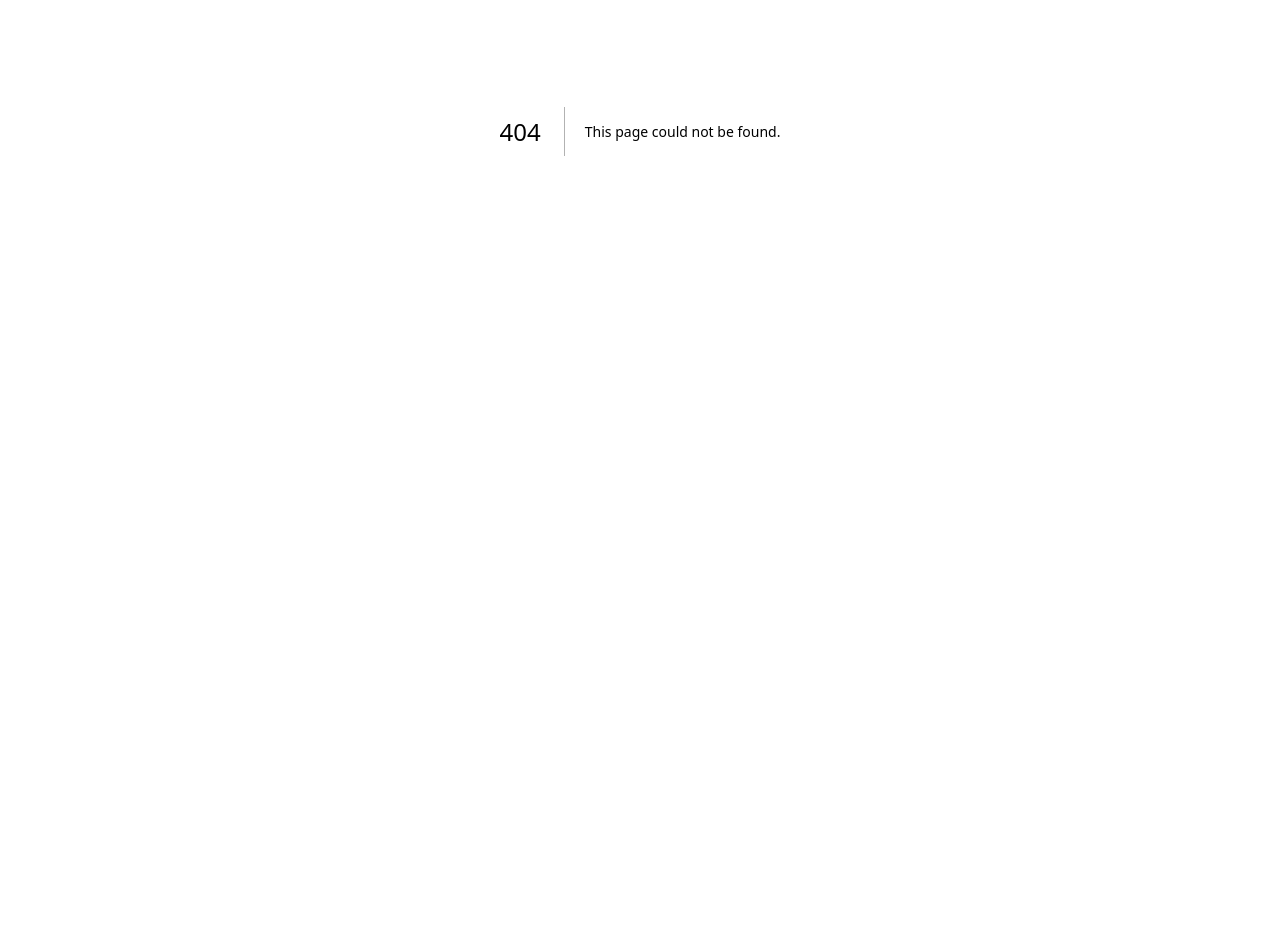
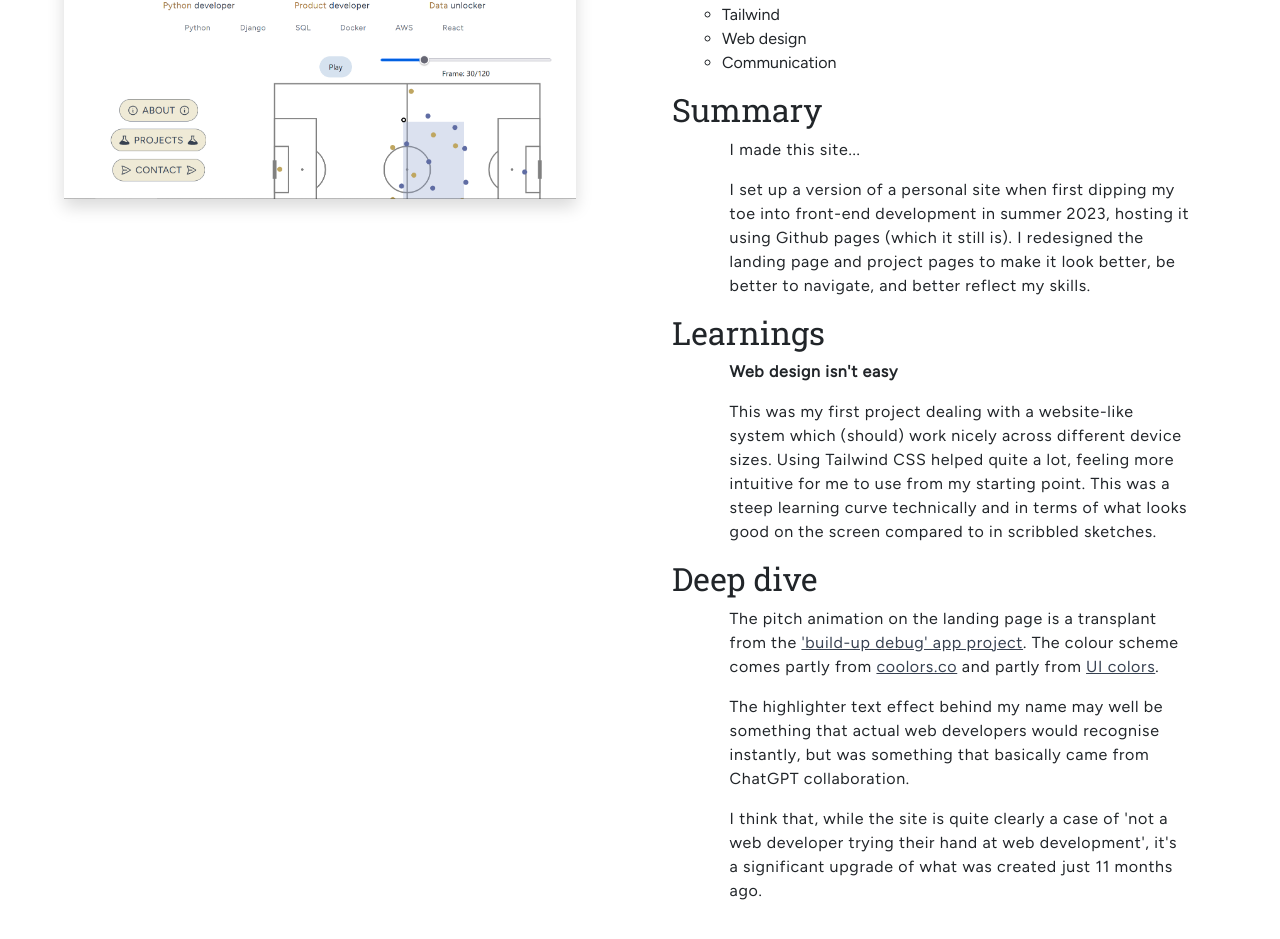
Before and after one commit to mrkthmpsn/mrkthmpsn.github.io, a Next.js app: page /personal-site-project in a window 1280 px wide. Before the commit this address had no page. Shown: the part 269-1208 px from the top of the page. Before the commit the page ends 800 px from the top, so only its background shows below. Built offline with nearby package versions, Linux system fonts and the light colour scheme.

Commit message:
Add project page and card for the site itself

```diff
--- /dev/null
+++ b/app/personal-site-project/page.tsx
@@ -0,0 +1,16 @@
+import markdown from "./personal-site-project.md";
+import ProjectPageWrapper from "@/components/projectPageWrapper";
+import headerImage from "@/public/images/home_page_thumbs/personal-site-may-2024.png";
+
+const PersonalSiteProjectPage = () => {
+  return (
+    <ProjectPageWrapper
+      pageTitle={"This site!"}
+      pageMarkdown={markdown}
+      dateString="April-May 2024"
+      headerImage={headerImage}
+    />
+  );
+};
+
+export default PersonalSiteProjectPage;
--- /dev/null
+++ b/app/personal-site-project/personal-site-project.md
@@ -0,0 +1,26 @@
+## Tech/Skills
+
+- React
+- Tailwind
+- Web design
+- Communication
+
+## Summary
+
+I made this site...
+
+I set up a version of a personal site when first dipping my toe into front-end development in summer 2023, hosting it using Github pages (which it still is). I redesigned the landing page and project pages to make it look better, be better to navigate, and better reflect my skills.
+
+## Learnings
+
+**Web design isn't easy**
+
+This was my first project dealing with a website-like system which (should) work nicely across different device sizes. Using Tailwind CSS helped quite a lot, feeling more intuitive for me to use from my starting point. This was a steep learning curve technically and in terms of what looks good on the screen compared to in scribbled sketches.
+
+## Deep dive
+
+The pitch animation on the landing page is a transplant from the ['build-up debug' app project](/debug-buildup). The colour scheme comes partly from [coolors.co](coolors.co) and partly from [UI colors](https://uicolors.app/create).
+
+The highlighter text effect behind my name may well be something that actual web developers would recognise instantly, but was something that basically came from ChatGPT collaboration.
+
+I think that, while the site is quite clearly a case of 'not a web developer trying their hand at web development', it's a significant upgrade of what was created just 11 months ago.
--- a/app/projects/page.tsx
+++ b/app/projects/page.tsx
@@ -12,6 +12,7 @@ import twenty3VisThumb from "@/public/images/home_page_thumbs/twenty3-vis-1.png"
 import twenty3MatchCentreThumb from "@/public/images/home_page_thumbs/twenty3_match_centre.png";
 import metricsCreatorThumb from "@/public/images/home_page_thumbs/streamlit-metrics-creator-webapp.png";
 import twenty3FontTextSizeThumb from "@/public/images/home_page_thumbs/custom-fonts-example-squawka.png";
+import personalSiteProjectThumb from "@/public/images/home_page_thumbs/personal-site-may-2024.png";
 
 const ProjectsPage = () => {
   return (
@@ -72,6 +73,12 @@ const ProjectsPage = () => {
               backgroundImage={metricsCreatorThumb}
               internalLink={"/create-own-metric"}
             />
+            <ProjectCard
+              title="This site!"
+              subtitle="Web dev | React | Tailwind"
+              backgroundImage={personalSiteProjectThumb}
+              internalLink={"/personal-site-project"}
+            />
           </div>
         </div>
       </div>
```
Also changed, not shown: public/images/home_page_thumbs/personal-site-may-2024.png (added).
